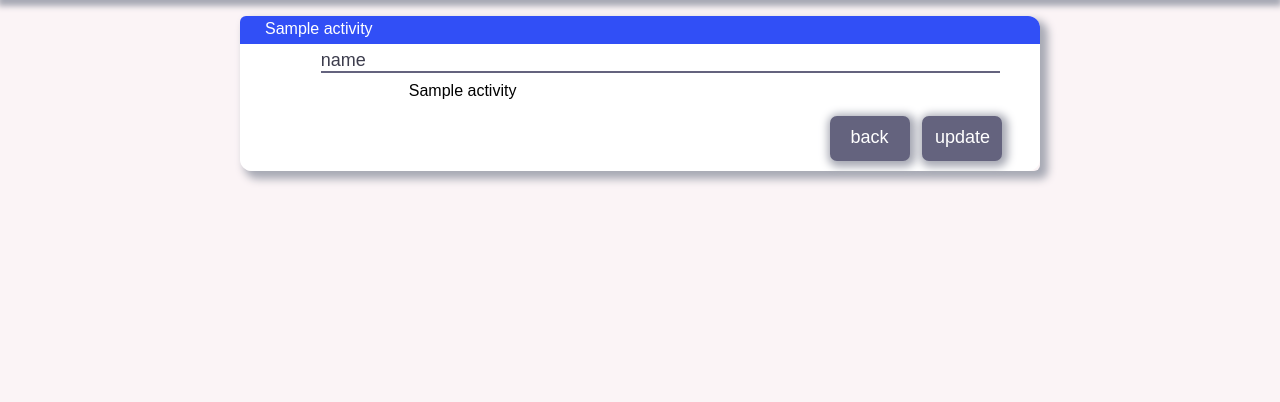
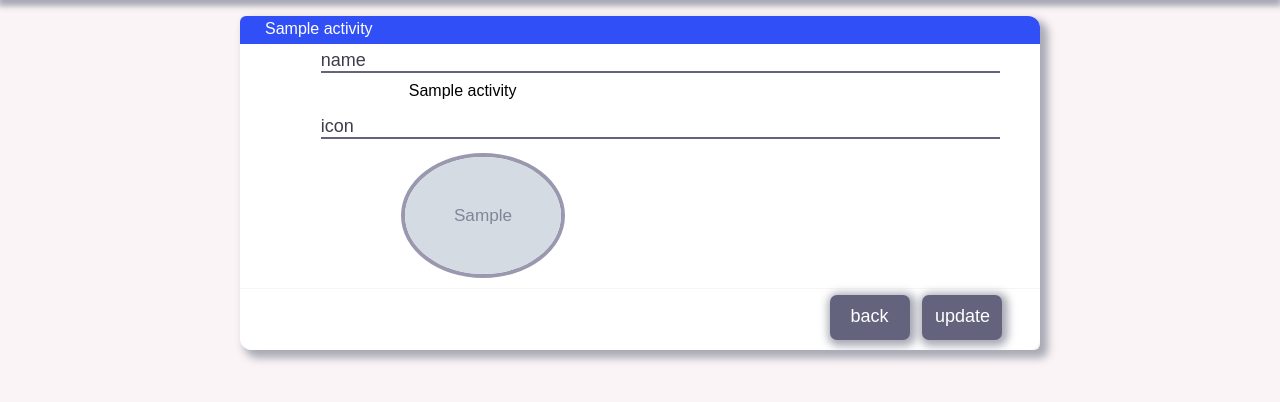
Before and after one commit to davidsimowitz/fullstack-nanodegree-project-4, a Flask app: page /activities/1/edit/ in a window 1280 px wide. Shown: the part 144-546 px from the top of the page. Run offline with Flask 2, Linux system fonts and the light colour scheme; the visitor is signed in with stand-in values (Sample User, id 1); tables that the repository leaves empty hold one stand-in row (values such as "Sample post"); grey boxes marked "Sample" are stand-in pictures; parts of the project's set-up code (start-up, migrations or seed data) failed here and were passed over; grey boxes are pictures that could not be loaded.

Commit message:
feat: add initial set/edit behavior for icon
Currently this only uses the default icon. A section will be added
to allow the user to select from an assortment of icons.

```diff
--- a/app.py
+++ b/app.py
@@ -887,6 +887,7 @@ def make_activity():
     if flask.request.method == 'POST':
         new_activity = models.Activity(
                            name=flask.request.form['name'],
+                           icon=flask.request.form['icon'],
                            user_id=get_user_id(
                                        user_email=flask.session['email']))
         with db_session() as db:
@@ -926,6 +927,8 @@ def update_activity(activity_id):
     if flask.request.method == 'POST':
         if flask.request.form['name']:
             activity.name = flask.request.form['name']
+        if flask.request.form['icon']:
+            activity.icon = flask.request.form['icon']
         with db_session() as db:
             db.add(activity)
             db.commit()
--- a/static/css/default.css
+++ b/static/css/default.css
@@ -545,6 +545,26 @@ main {
   white-space: nowrap;
 }
 
+.select-icon {
+  border: 4px solid hsl(242, 12%, 64%);
+  grid-column: 5 / 20;
+  grid-row: 1;
+  margin: 8px 0 0 -8px;
+  max-height: 125px;
+  overflow: hidden;
+  padding: 0;
+  border-radius: 50%;
+  width: auto;
+}
+
+.select-icon:hover {
+  border: 4px solid hsl(231, 100%, 84%);
+}
+
+.select-icon:active {
+  border: 4px solid hsl(231, 100%, 80%);
+}
+
 .range {
   color: hsl(242, 12%, 44%);
   font-size: 21px;
--- a/templates/edit-activity.html
+++ b/templates/edit-activity.html
@@ -36,6 +36,23 @@
                    class="input-field"
                    value="{{activity.name}}">
           </fieldset>
+          <section class="field-wrapper">
+            <p class="input-title">icon</p>
+          </section>
+          <fieldset class="field-wrapper">
+            <legend>Activity Icon</legend>
+            <label for="icon">activity icon</label>
+            <img class="select-icon"
+                 src="{{ activity.icon }}"
+                 title="select icon"
+                 alt="select {{activity.name}}'s icon">
+            <input type="hidden"
+                   size="16"
+                   id="icon"
+                   name="icon"
+                   class="input-field"
+                   value="{{ activity.icon }}">
+          </fieldset>
           <fieldset class="field-wrapper bottom-bar">
             <a href="{{url_for('display_activity', activity_id=activity.id)}}"
                id="cancel-activity">back</a>
```
